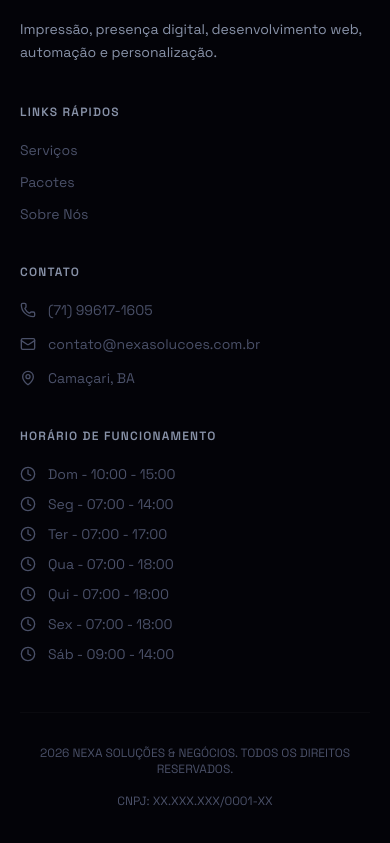
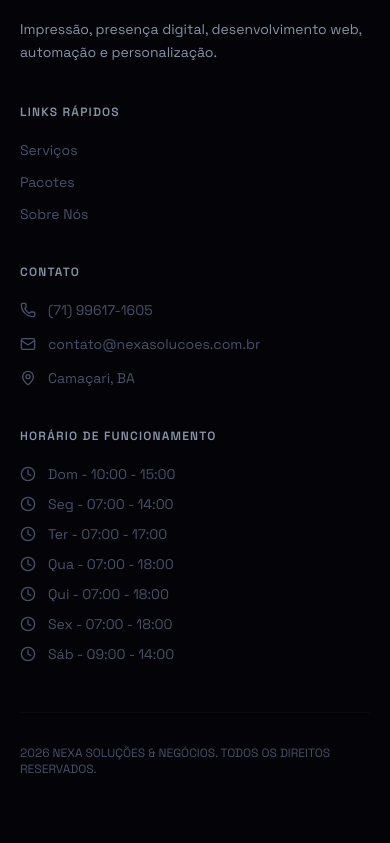
Before and after one commit to tassiadossantos/catalogo-argo, a React (Vite) app: page / in a window 390 px wide. Shown: the part 9896-10739 px from the top of the page. Built offline with nearby package versions, Linux system fonts and the light colour scheme.

Commit message:
remover CNPJ do footer

```diff
--- a/src/components/layout/Footer.jsx
+++ b/src/components/layout/Footer.jsx
@@ -72,11 +72,8 @@
         </div>
 
         <div className="border-t border-white/[0.03] pt-8 flex flex-col sm:flex-row items-center justify-between gap-4">
-          <p className="text-xs text-text-muted text-center sm:text-left">
+          <p className="text-xs text-text-muted">
             {new Date().getFullYear()} NEXA SOLUÇÕES & NEGÓCIOS. TODOS OS DIREITOS RESERVADOS.
-          </p>
-          <p className="text-xs text-text-muted">
-            CNPJ: XX.XXX.XXX/0001-XX
           </p>
         </div>
       </div>
```
